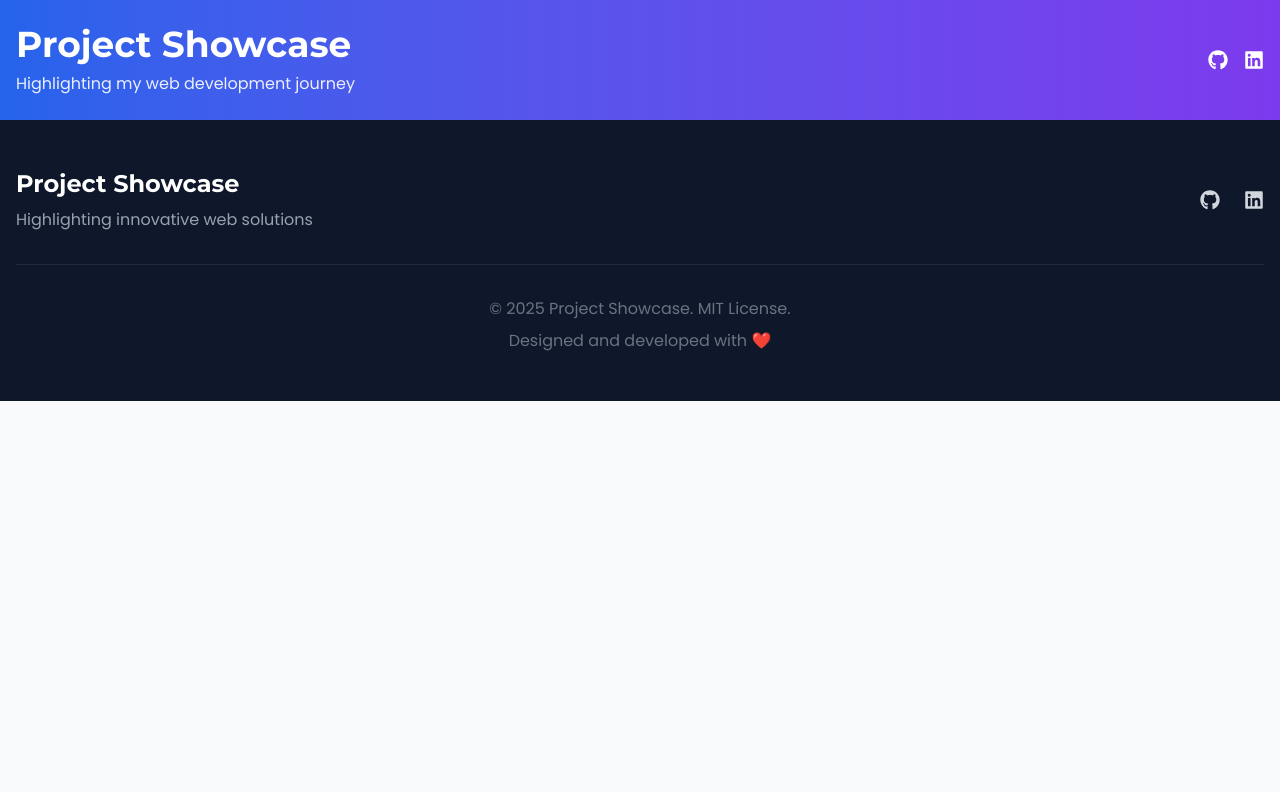
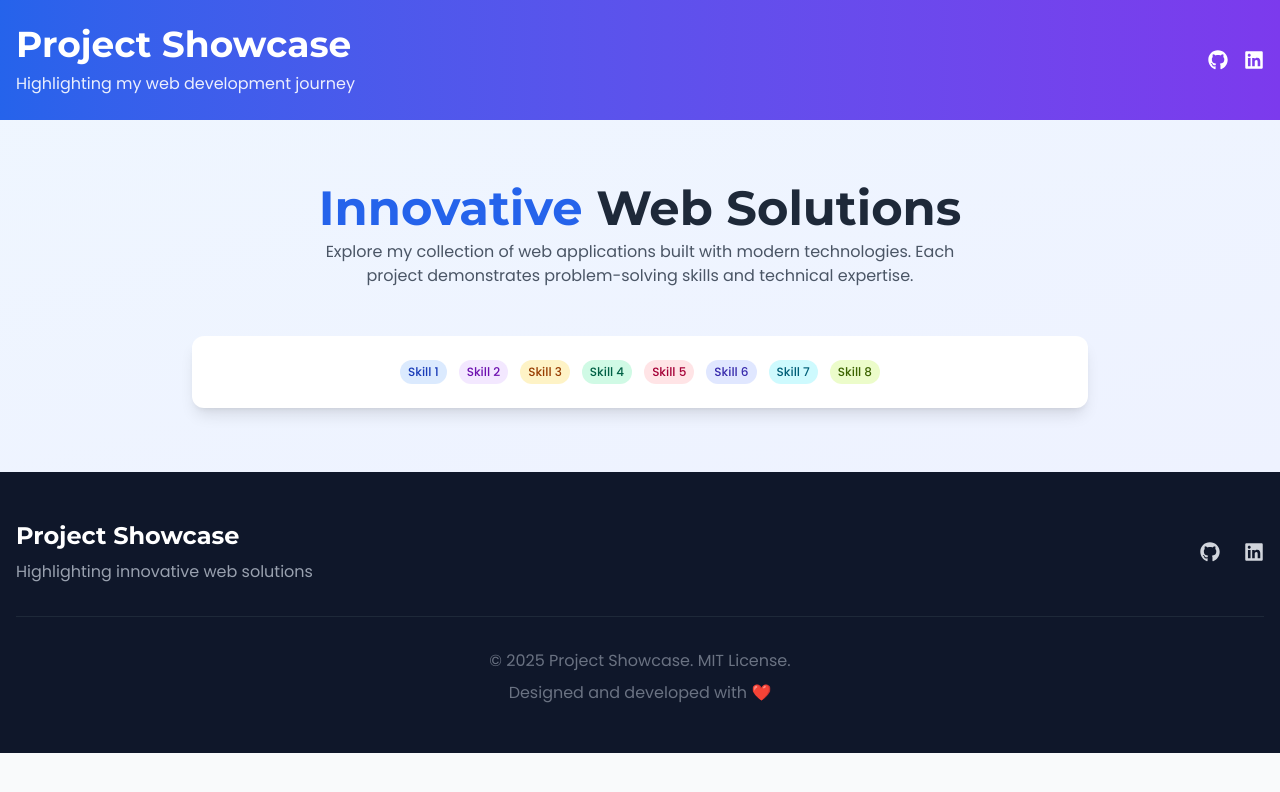
Before and after one commit to zolppy/projects, a Next.js app: page / in a window 1280 px wide. Shown: the top 792 px of the page. Built offline with nearby package versions, Linux system fonts and the light colour scheme.

Commit message:
feat: hero section

```diff
--- a/package.json
+++ b/package.json
@@ -12,7 +12,8 @@
     "next": "15.4.1",
     "react": "19.1.0",
     "react-dom": "19.1.0",
-    "react-icons": "^5.5.0"
+    "react-icons": "^5.5.0",
+    "tailwind-merge": "^3.3.1"
   },
   "devDependencies": {
     "@eslint/eslintrc": "^3",
--- /dev/null
+++ b/src/app/components/SectionSubtitle/index.tsx
@@ -0,0 +1,15 @@
+import { ReactNode } from "react";
+
+interface SectionSubtitleProps {
+  children: ReactNode;
+}
+
+export function SectionSubtitle({ children }: SectionSubtitleProps) {
+  return (
+    <p className="text-gray-600 max-w-2xl mx-auto text-center mb-12">
+      {children}
+    </p>
+  );
+}
+
+SectionSubtitle.displayName = "SectionSubtitle";
--- /dev/null
+++ b/src/app/components/SectionTitle/index.tsx
@@ -0,0 +1,18 @@
+import { ReactNode } from "react";
+import { montserrat } from "@/utils/fonts";
+
+interface SectionTitleProps {
+  children: ReactNode;
+}
+
+export function SectionTitle({ children }: SectionTitleProps) {
+  return (
+    <h2
+      className={`${montserrat.className} text-4xl md:text-5xl font-bold mb-2 text-center`}
+    >
+      {children}
+    </h2>
+  );
+}
+
+SectionTitle.displayName = "SectionTitle";
--- /dev/null
+++ b/src/app/components/TechTag/index.tsx
@@ -0,0 +1,19 @@
+import { HTMLAttributes, ReactNode } from "react";
+import { ClassNameValue, twMerge } from "tailwind-merge";
+
+interface TechTagProps extends HTMLAttributes<HTMLLIElement> {
+  children: ReactNode;
+}
+
+export function TechTag({ children, className = "" }: TechTagProps) {
+  const defaultStyles =
+    "px-2 py-1 rounded-full text-xs font-medium bg-blue-100 text-blue-800";
+
+  return (
+    <li className={twMerge(defaultStyles, className as ClassNameValue)}>
+      {children}
+    </li>
+  );
+}
+
+TechTag.displayName = "TechTag";
--- a/src/app/page.tsx
+++ b/src/app/page.tsx
@@ -1,11 +1,47 @@
 import { Header } from "@/app/components/Header";
+import { SectionTitle } from "@/app/components/SectionTitle";
+import { SectionSubtitle } from "@/app/components/SectionSubtitle";
+import { TechTag } from "@/app/components/TechTag";
 import { Footer } from "@/app/components/Footer";
 
 export default function Home() {
   return (
     <>
       <Header />
-      <main></main>
+      <main>
+        <section className="py-16 bg-gradient-to-br from-blue-50 to-indigo-50">
+          <div className="container mx-auto px-4 text-center">
+            <SectionTitle>
+              <span className="text-[#2563eb]">Innovative</span> Web Solutions
+            </SectionTitle>
+            <SectionSubtitle>
+              Explore my collection of web applications built with modern
+              technologies. Each project demonstrates problem-solving skills and
+              technical expertise.
+            </SectionSubtitle>
+            <div className="max-w-4xl mx-auto bg-white rounded-xl shadow-lg p-6 mt-8">
+              <ul className="flex flex-wrap justify-center gap-3">
+                <TechTag>Skill 1</TechTag>
+                <TechTag className="bg-purple-100 text-purple-800">
+                  Skill 2
+                </TechTag>
+                <TechTag className="bg-amber-100 text-amber-800">
+                  Skill 3
+                </TechTag>
+                <TechTag className="bg-emerald-100 text-emerald-800">
+                  Skill 4
+                </TechTag>
+                <TechTag className="bg-rose-100 text-rose-800">Skill 5</TechTag>
+                <TechTag className="bg-indigo-100 text-indigo-800">
+                  Skill 6
+                </TechTag>
+                <TechTag className="bg-cyan-100 text-cyan-800">Skill 7</TechTag>
+                <TechTag className="bg-lime-100 text-lime-800">Skill 8</TechTag>
+              </ul>
+            </div>
+          </div>
+        </section>
+      </main>
       <Footer />
     </>
   );
```
Also changed, not shown: 1 other file (tests, documents, lock files or other folders).
